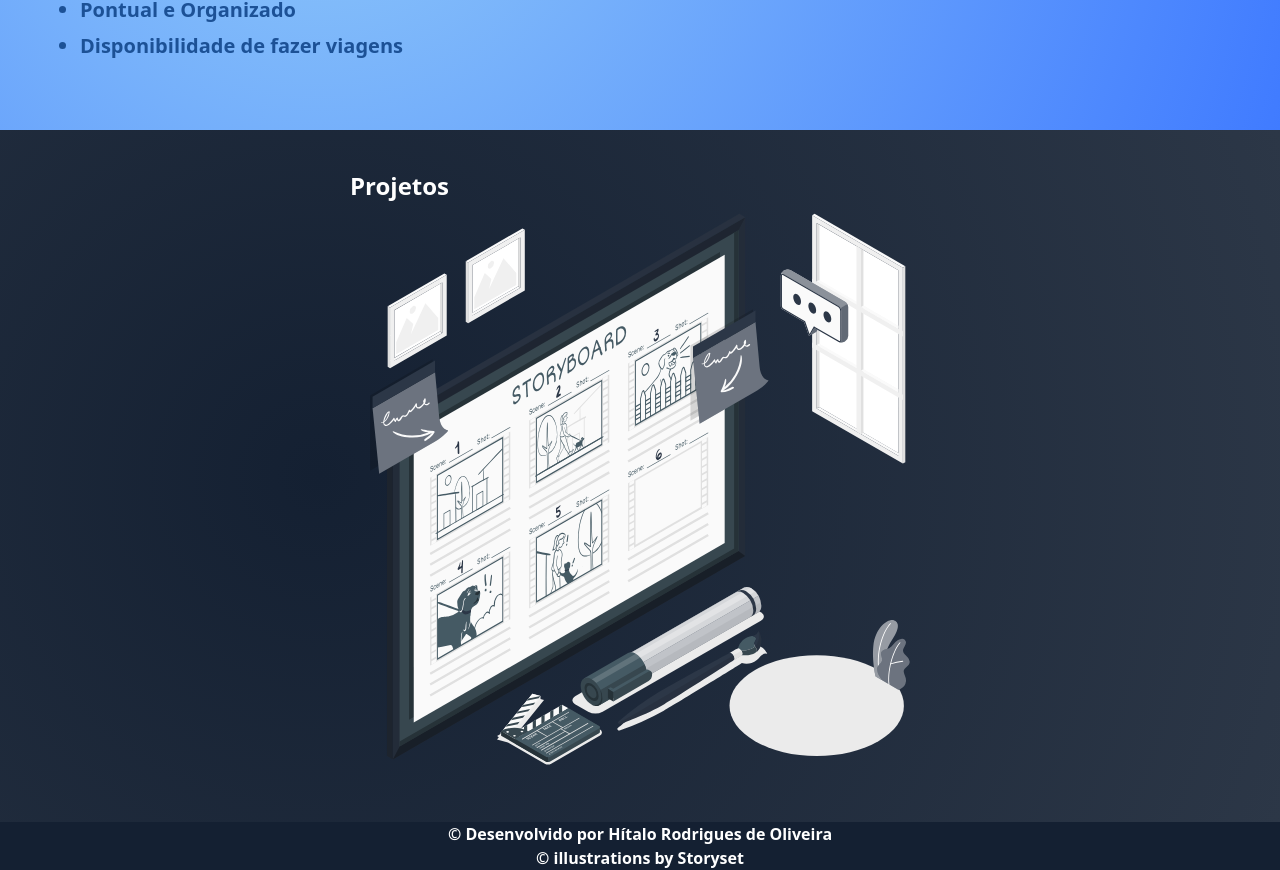
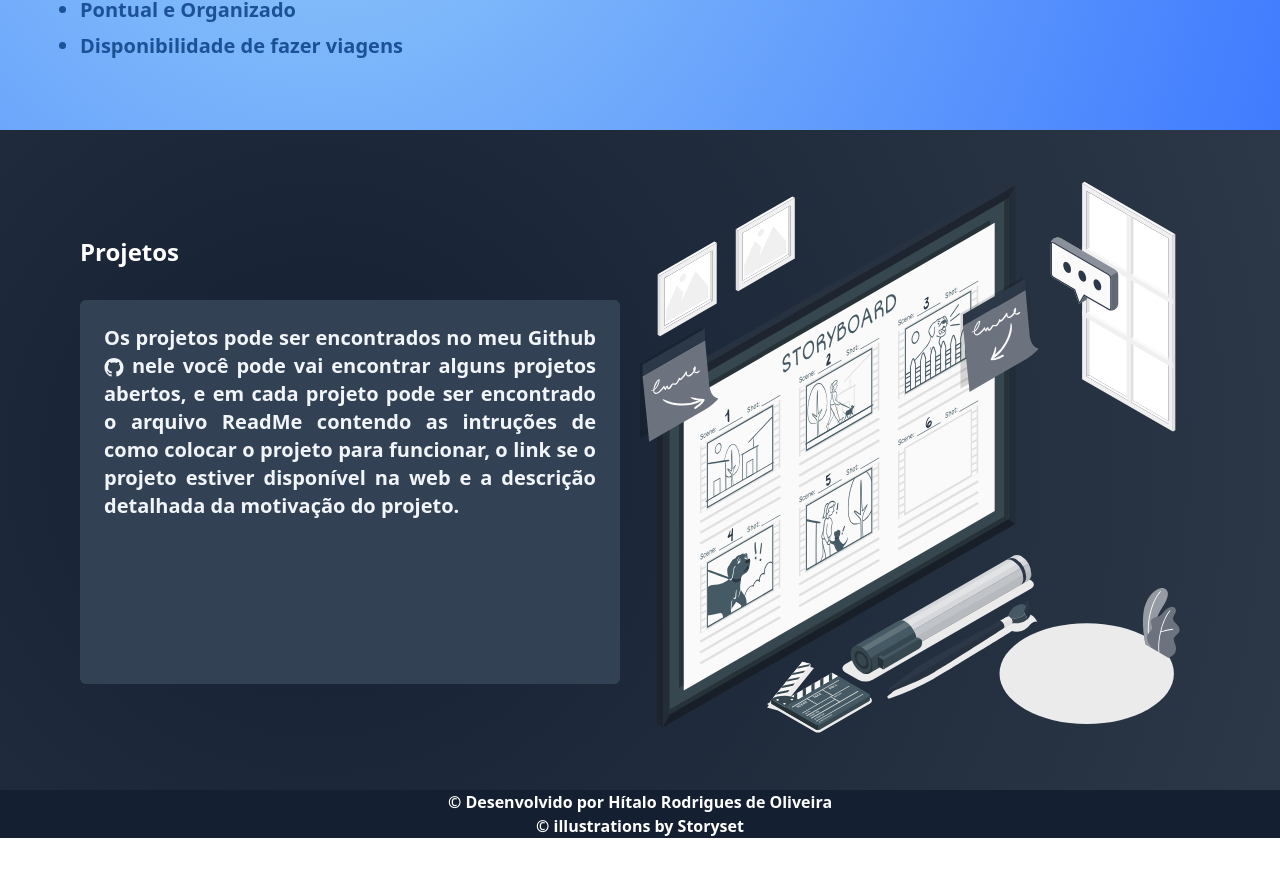
Before and after one commit to Hzimr/Hzimr.github.io, a Next.js app: page / in a window 1280 px wide. Shown: the part 1250-2120 px from the top of the page. After the commit the page ends 2088 px from the top, so only its background shows below. Built offline with nearby package versions, Linux system fonts and the light colour scheme.

Commit message:
feat: created project section

```diff
--- a/src/app/page.tsx
+++ b/src/app/page.tsx
@@ -1,7 +1,7 @@
 "use client";
 import { DefaultLayout } from "@/components/theme/defaultPageLayout";
 import { useRef, useState } from "react";
-import { BsMailboxFlag } from "react-icons/bs";
+import { BsGithub, BsMailboxFlag } from "react-icons/bs";
 import { FaGithub, FaLinkedinIn } from "react-icons/fa6";
 import { LuNewspaper } from "react-icons/lu";
 import Image from "next/image";
@@ -129,7 +129,8 @@ export default function Home() {
           </DefaultLayout>
         </div>
       </main>
-      <div className="bg-custom-blue flex justify-center">
+      {/* Seção de Habilidades */}
+      <div className="flex justify-center bg-custom-blue">
         <DefaultLayout className="flex w-full gap-3 ">
           <div className="flex w-full flex-col items-center p-10 lg:flex-row">
             {" "}
@@ -155,11 +156,30 @@ export default function Home() {
           </div>
         </DefaultLayout>
       </div>
-      {/*Seção de Projetos */}
-      <div className="bg-custom-project flex justify-center">
-        <DefaultLayout className="flex items-center justify-center gap-3 ">
-          <div className="p-10">
-            <h2 className="text-2xl font-bold text-white">Projetos</h2>
+      {/* Seção de Projetos */}
+      <div className="flex justify-center bg-custom-project">
+        <DefaultLayout className="flex w-full items-center justify-center gap-3 ">
+          <div className="flex w-full flex-col items-center p-10 lg:flex-row">
+            <div className="flex flex-col gap-8">
+              <h2 className="text-2xl font-bold text-white">Projetos</h2>
+              <div className="flex h-96 rounded-md bg-slate-700 p-6 text-xl font-semibold text-slate-100">
+                <p className="text-justify">
+                  Os projetos pode ser encontrados no meu{" "}
+                  <a
+                    href="https://github.com/Hzimr"
+                    target="_blank"
+                    className="inline size-10 hover:underline hover:opacity-60"
+                  >
+                    Github <BsGithub className="inline pb-[1px]" />
+                  </a>{" "}
+                  nele você pode vai encontrar alguns projetos abertos, e em
+                  cada projeto pode ser encontrado o arquivo ReadMe contendo as
+                  intruções de como colocar o projeto para funcionar, o link se
+                  o projeto estiver disponível na web e a descrição detalhada da
+                  motivação do projeto.
+                </p>
+              </div>
+            </div>
             <Image src={ProjectsImg} alt="" width="580" height="420" />
           </div>
         </DefaultLayout>
```
